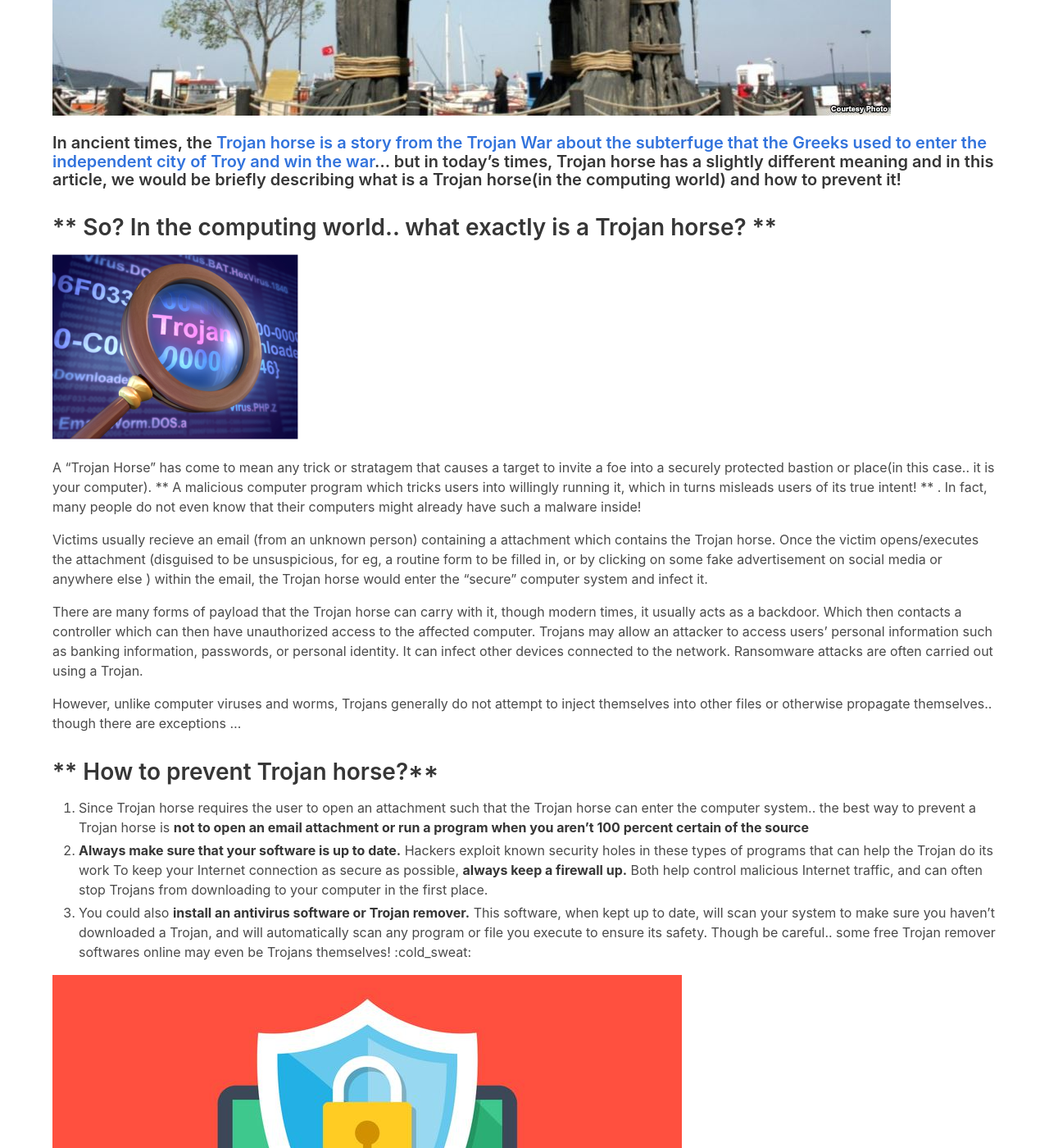
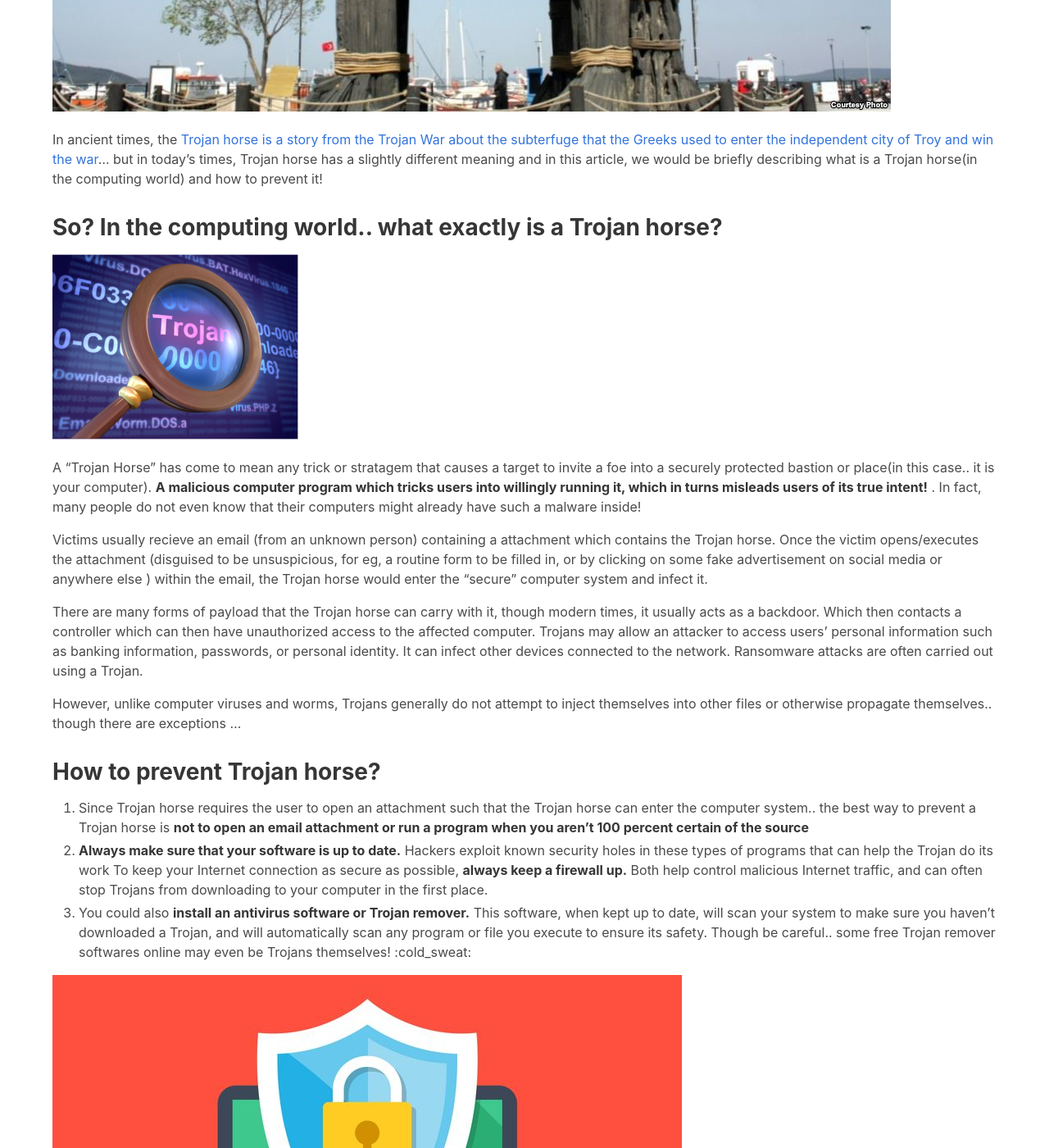
Before and after one commit to dunmanhigh/smarticc, a Jekyll site: the page built from _posts/2018-10-20-trojan-horse.md, in a window 1280 px wide and 1400 px high, scrolled down 714 px. Shown: the whole window at 82% size. Built offline with Jekyll 4.4.1, drawn with Linux system fonts in a browser that asks for light colours; some of the changed text lies outside the part shown.

Commit message:
change md

```diff
--- a/_posts/2018-10-20-trojan-horse.md
+++ b/_posts/2018-10-20-trojan-horse.md
@@ -18,21 +18,19 @@ questions:
 - question: "How else do you think a Trojan horse can be avoided?" # open-ended, no answers
 ---
 
-# ** Have you ever wondered what is a Trojan horse? **
-
+## **Have you ever wondered what is a Trojan horse?**
 
 ![][image-1]
 
 
-#### In ancient times, the [Trojan horse is a story from the Trojan War about the subterfuge that the Greeks used to enter the independent city of Troy and win the war](https://en.wikipedia.org/wiki/Trojan_Horse)... but in today's times, Trojan horse has a slightly different meaning and in this article, we would be briefly describing what is a Trojan horse(in the computing world) and how to prevent it!
+In ancient times, the [Trojan horse is a story from the Trojan War about the subterfuge that the Greeks used to enter the independent city of Troy and win the war](https://en.wikipedia.org/wiki/Trojan_Horse)... but in today's times, Trojan horse has a slightly different meaning and in this article, we would be briefly describing what is a Trojan horse(in the computing world) and how to prevent it!
 
 
-## ** So? In the computing world.. what exactly is a Trojan horse? **
+## **So? In the computing world.. what exactly is a Trojan horse?**
 
 ![][image-2]
 
-A "Trojan Horse" has come to mean any trick or stratagem that causes a target to invite a foe into a securely protected bastion or place(in this case.. it is your computer). ** A malicious computer program which tricks users into willingly running it, which in turns misleads users of its true intent! ** . In fact, many people do not even know that their computers might already have such a malware inside!
-
+A "Trojan Horse" has come to mean any trick or stratagem that causes a target to invite a foe into a securely protected bastion or place(in this case.. it is your computer). **A malicious computer program which tricks users into willingly running it, which in turns misleads users of its true intent!** . In fact, many people do not even know that their computers might already have such a malware inside!
 
 Victims usually recieve an email (from an unknown person) containing a attachment which contains the Trojan horse. Once the victim opens/executes the attachment (disguised to be unsuspicious, for eg, a routine form to be filled in, or by clicking on some fake advertisement on social media or anywhere else ) within the email, the Trojan horse would enter the "secure" computer system and infect it.
 
@@ -40,8 +38,7 @@ There are many forms of payload that the Trojan horse can carry with it, though
 
 However, unlike computer viruses and worms, Trojans generally do not attempt to inject themselves into other files or otherwise propagate themselves.. though there are exceptions ...
 
-
-## ** How to prevent Trojan horse?**
+## **How to prevent Trojan horse?**
 
 1. Since Trojan horse requires the user to open an attachment such that the Trojan horse can enter the computer system.. the best way to prevent a Trojan horse is **not to open an email attachment or run a program when you aren't 100 percent certain of the source**
 
@@ -51,14 +48,12 @@ However, unlike computer viruses and worms, Trojans generally do not attempt to
 
 ![][image-3]
 
-* **In conclusion,** Trojan horse is a type of malware and that one just has to take the few and simple steps above and a Trojan horse can be prevented and all of your data and privacy would be saved! *
-
+In conclusion, Trojan horse is a type of malware and that one just has to take the few and simple steps above and a Trojan horse can be prevented and all of your data and privacy would be saved!
 
 ## Extra links!
 [Trojan horse_wikipedia](https://en.wikipedia.org/wiki/Trojan_horse_(computing))
 [Avoiding a Trojan Virus: Keeping the Gates Closed](https://www.kaspersky.com/resource-center/preemptive-safety/avoiding-a-trojan-virus)
 [Trojan horse-intro](https://www.youtube.com/watch?v=CvRIZHQMgco)
-***
 
 
 [image-1]: {{ "/assets/img/2018-10-20-hacked-..-trojan-horse-1.jpg" | absolute_url }}
```
Also changed, not shown: _posts/2018-10-20-does-facebook-really-target-you-with-ads.md (+1 -1 lines), _posts/2018-10-20-is-our-government-really-digital.md (+1 -1 lines), _posts/2018-10-20-what-is-artificial-intelligence.md (+4 -1 lines).
